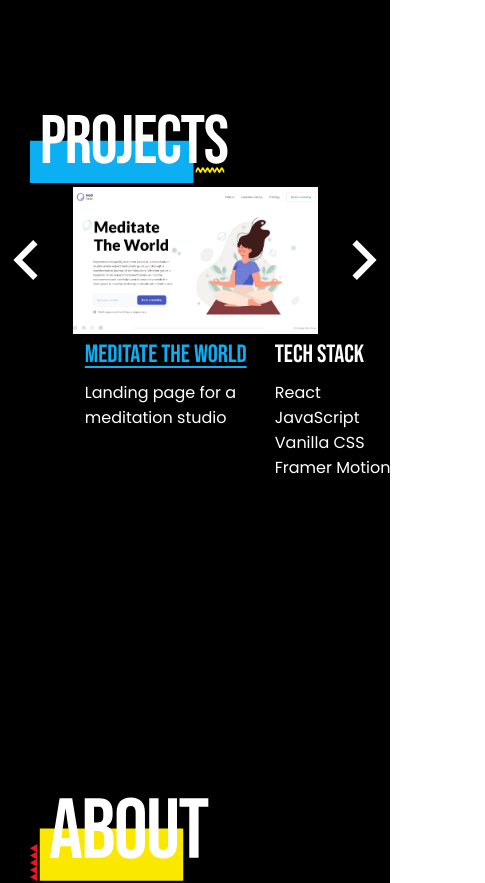
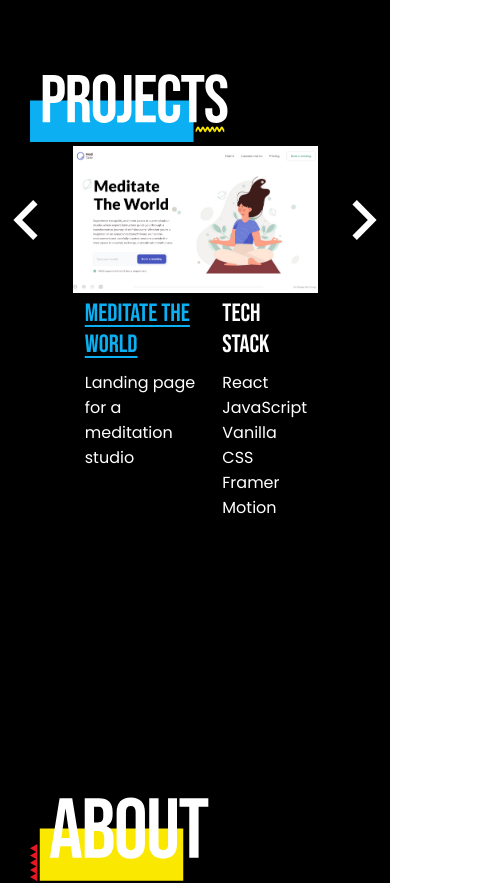
Before and after one commit to akinevans/akinevans.com-v3, a React (Create React App) app: page / in a window 390 px wide. Shown: the part 823-1706 px from the top of the page, 485 px wide, since content can reach past the window. Built offline with nearby package versions, Linux system fonts and the light colour scheme.

Commit message:
Fix resizing bug in Projects component that breaks on mobile

```diff
--- a/src/components/Projects.css
+++ b/src/components/Projects.css
@@ -91,7 +91,7 @@
 .description-outer-wrapper {
   flex-direction: row;
   color: var(--white);
-  width: 400px;
+  width: 60%;
   height: fit-content;
   margin: 5px 0 0 75px;
   /* outline: 2px solid red; */
```
